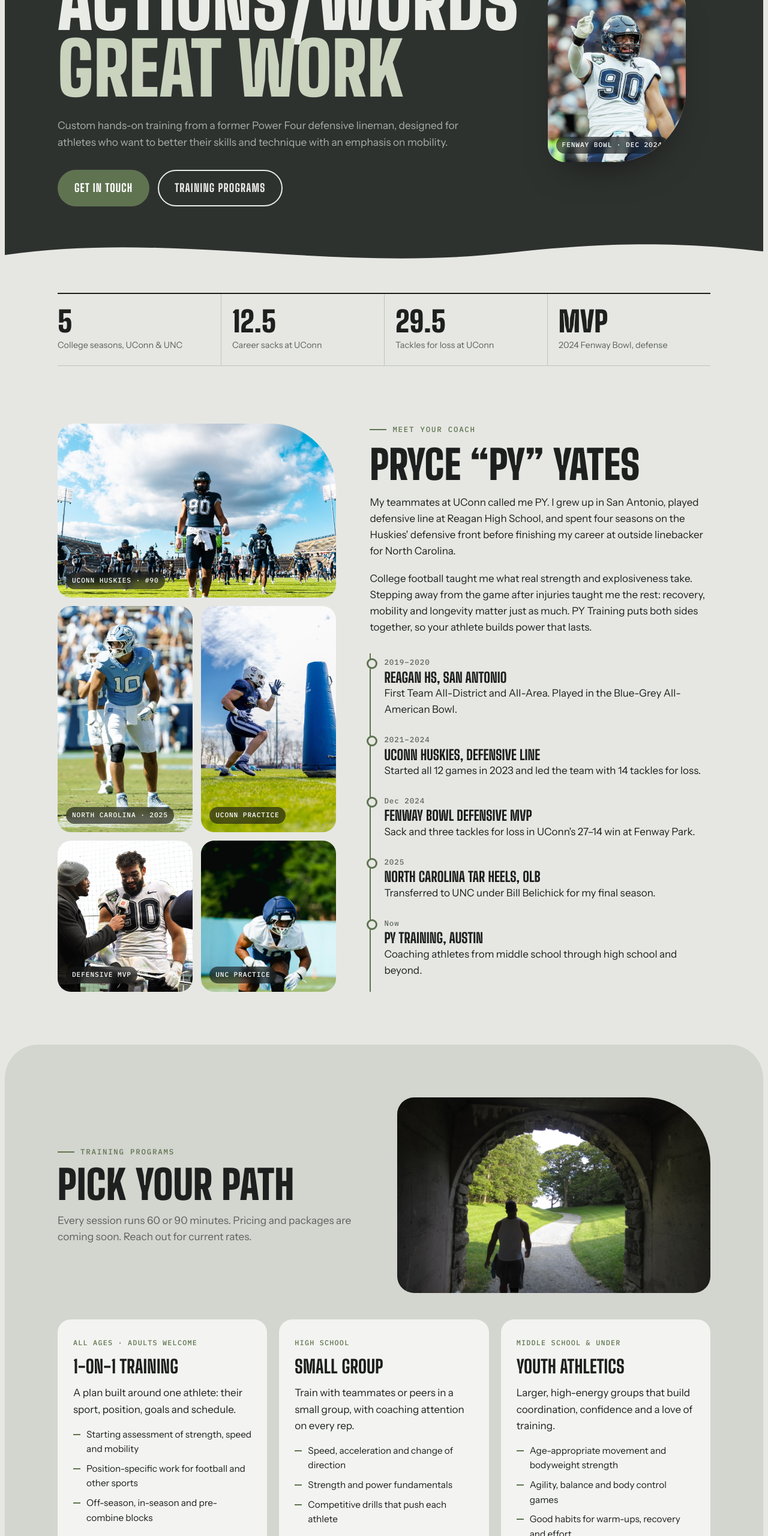
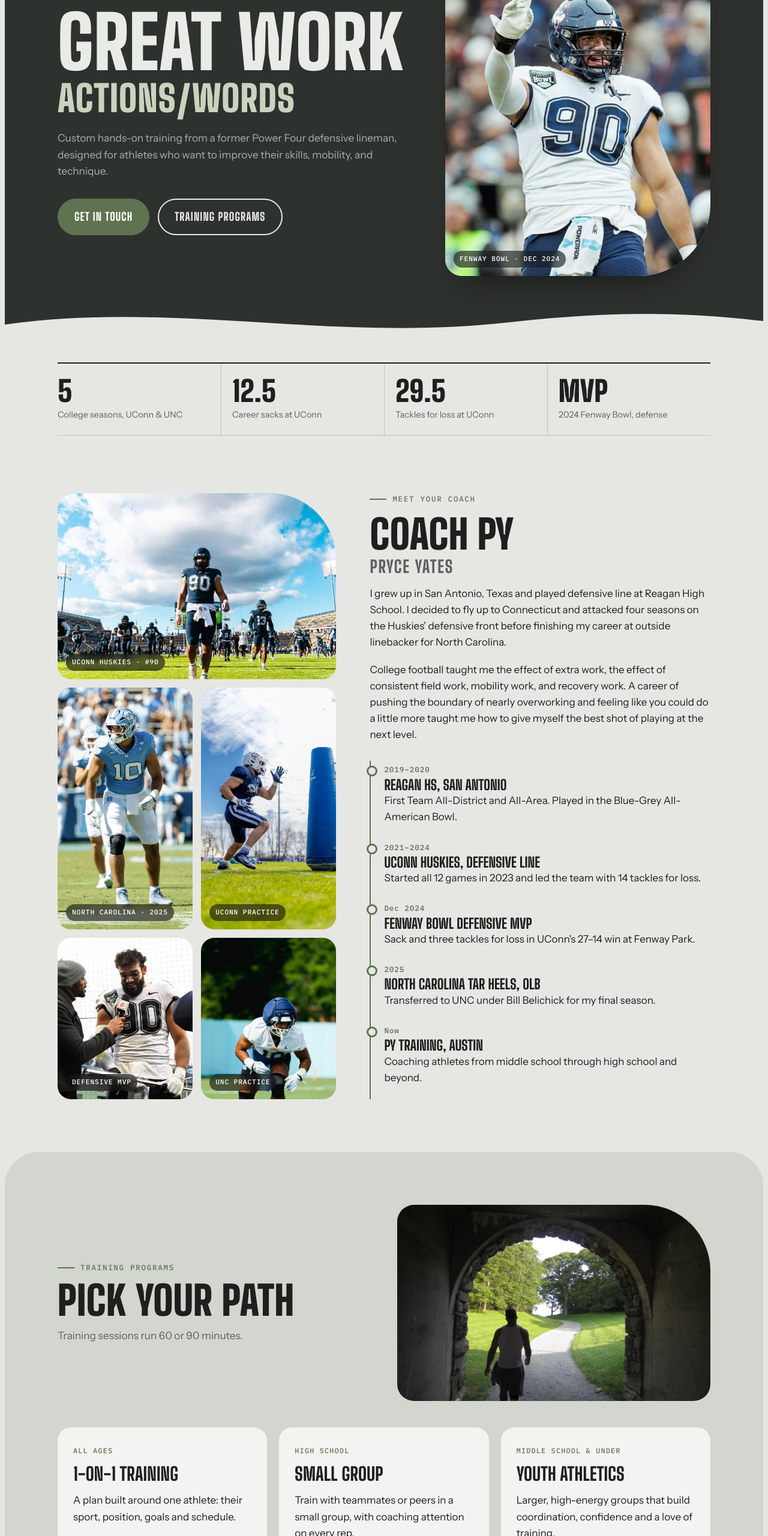
Before and after one commit to PryceYates/PYTraining, a plain HTML site: page index.html in a window 1280 px wide. Shown: the part 240-2800 px from the top of the page at 60% size. Drawn offline with Linux system fonts and the light colour scheme.

Commit message:
Add files via upload

```diff
--- a/index.html
+++ b/index.html
@@ -77,6 +77,7 @@ header{position:sticky;top:env(safe-area-inset-top,0px);z-index:9;background:var
 .hero .wrap{display:grid;grid-template-columns:1.15fr .85fr;gap:48px;align-items:center;padding-block:64px 120px;position:relative;z-index:1}
 .hero h1{font-size:clamp(3.6rem,10vw,7.6rem);font-weight:900}
 .hero h1 .soft{color:var(--moss-soft);display:block}
+.hero h1 .sub{font-size:.5em;margin-top:.15em;letter-spacing:.02em}
 :root[data-theme="dark"] .hero h1 .soft{color:var(--moss)}
 @media (prefers-color-scheme: dark){:root:not([data-theme="light"]) .hero h1 .soft{color:var(--moss)}}
 .hero p.lede{color:var(--on-dark-muted);margin-top:24px}
@@ -114,6 +115,7 @@ section{padding-block:88px}
   .about-photos .wide{aspect-ratio:16/10}
   .about-photos figure:nth-child(n+4){aspect-ratio:1}
 }
+.name-sub{display:block;font-size:.42em;font-weight:800;color:var(--muted);letter-spacing:.06em;margin-top:.35em}
 .about-copy{display:flex;flex-direction:column;gap:18px;min-width:0}
 .timeline{list-style:none;margin:12px 0 0;padding:0;display:flex;flex-direction:column;border-left:2px solid var(--moss)}
 .timeline li{padding:0 0 22px 22px;position:relative}
@@ -135,6 +137,10 @@ section{padding-block:88px}
 .prog li::before{content:"";position:absolute;left:0;top:.72em;width:12px;height:2px;background:var(--moss)}
 .prog .meta{margin-top:auto;padding-top:16px;border-top:1px solid var(--line);display:flex;justify-content:space-between;gap:10px;font-size:.88rem;color:var(--muted)}
 .prog .meta b{color:var(--ink);font-weight:600}
+.prog .meta{align-items:flex-end}
+.prog .meta .price{color:var(--muted)}
+.prog .meta .price b{font-family:var(--font-display);font-size:1.35rem;font-weight:800}
+.prog .meta span:last-child{text-align:right;color:var(--ink);font-weight:600}
 @media (max-width:900px){.prog-grid{grid-template-columns:1fr}}
 
 /* Session flow */
@@ -245,8 +251,8 @@ footer .logo{color:var(--on-dark);font-size:1.4rem}
     <div class="wrap">
       <div>
         <p class="eyebrow" style="color:var(--moss-soft)">Agility · Speed · Movement · Mobility</p>
-        <h1 style="margin-top:20px">Actions/Words<span class="soft">Great Work</span></h1>
-        <p class="lede">Custom hands-on training from a former Power Four defensive lineman, designed for athletes who want to better their skills and technique with an emphasis on mobility.</p>
+        <h1 style="margin-top:20px">Great Work<span class="soft sub">Actions/Words</span></h1>
+        <p class="lede">Custom hands-on training from a former Power Four defensive lineman, designed for athletes who want to improve their skills, mobility, and technique.</p>
         <div class="actions">
           <a class="btn btn-primary" href="#contact">Get in Touch</a>
           <a class="btn btn-ghost" href="#programs">Training Programs</a>
@@ -279,9 +285,9 @@ footer .logo{color:var(--on-dark);font-size:1.4rem}
       </div>
       <div class="about-copy">
         <p class="eyebrow">Meet your coach</p>
-        <h2>Pryce “PY” Yates</h2>
-        <p>My teammates at UConn called me PY. I grew up in San Antonio, played defensive line at Reagan High School, and spent four seasons on the Huskies' defensive front before finishing my career at outside linebacker for North Carolina.</p>
-        <p>College football taught me what real strength and explosiveness take. Stepping away from the game after injuries taught me the rest: recovery, mobility and longevity matter just as much. PY Training puts both sides together, so your athlete builds power that lasts.</p>
+        <h2>Coach PY<span class="name-sub">Pryce Yates</span></h2>
+        <p>I grew up in San Antonio, Texas and played defensive line at Reagan High School. I decided to fly up to Connecticut and attacked four seasons on the Huskies' defensive front before finishing my career at outside linebacker for North Carolina.</p>
+        <p>College football taught me the effect of extra work, the effect of consistent field work, mobility work, and recovery work. A career of pushing the boundary of nearly overworking and feeling like you could do a little more taught me how to give myself the best shot of playing at the next level.</p>
         <ol class="timeline">
           <li><span class="yr">2019–2020</span><strong>Reagan HS, San Antonio</strong>First Team All-District and All-Area. Played in the Blue-Grey All-American Bowl.</li>
           <li><span class="yr">2021–2024</span><strong>UConn Huskies, defensive line</strong>Started all 12 games in 2023 and led the team with 14 tackles for loss.</li>
@@ -299,21 +305,21 @@ footer .logo{color:var(--on-dark);font-size:1.4rem}
         <div class="section-head" style="margin:0">
           <p class="eyebrow">Training Programs</p>
           <h2>Pick your path</h2>
-          <p class="lede">Every session runs 60 or 90 minutes. Pricing and packages are coming soon. Reach out for current rates.</p>
+          <p class="lede">Training sessions run 60 or 90 minutes.</p>
         </div>
         <figure><img class="pic" src="img/archway.jpg" alt="Pryce walking through a stone archway toward a green field" loading="lazy"></figure>
       </div>
       <div class="prog-grid">
         <article class="prog">
-          <span class="tag">All ages · Adults welcome</span>
+          <span class="tag">All ages</span>
           <h3>1-on-1 Training</h3>
           <p>A plan built around one athlete: their sport, position, goals and schedule.</p>
           <ul>
-            <li>Starting assessment of strength, speed and mobility</li>
-            <li>Position-specific work for football and other sports</li>
-            <li>Off-season, in-season and pre-combine blocks</li>
+            <li>Starting assessment of skills and mobility</li>
+            <li>Position-specific work</li>
+            <li>Attention to detail on every rep</li>
           </ul>
-          <div class="meta"><span>Length</span><b>60 or 90 min</b></div>
+          <div class="meta"><span class="price"><b>$68</b> 60 min · <b>$98</b> 90 min<br>per session</span><span>1 athlete</span></div>
         </article>
         <article class="prog">
           <span class="tag">High school</span>
@@ -324,7 +330,7 @@ footer .logo{color:var(--on-dark);font-size:1.4rem}
             <li>Strength and power fundamentals</li>
             <li>Competitive drills that push each athlete</li>
           </ul>
-          <div class="meta"><span>Group size</span><b>Small, capped</b></div>
+          <div class="meta"><span class="price"><b>$38</b> 60 min · <b>$48</b> 90 min<br>per athlete</span><span>Small group</span></div>
         </article>
         <article class="prog">
           <span class="tag">Middle school &amp; under</span>
@@ -335,7 +341,7 @@ footer .logo{color:var(--on-dark);font-size:1.4rem}
             <li>Agility, balance and body control games</li>
             <li>Good habits for warm-ups, recovery and effort</li>
           </ul>
-          <div class="meta"><span>Group size</span><b>Larger groups</b></div>
+          <div class="meta"><span class="price"><b>$25</b> 60 min · <b>$30</b> 90 min<br>per athlete</span><span>Larger groups</span></div>
         </article>
       </div>
     </div>
@@ -410,7 +416,7 @@ footer .logo{color:var(--on-dark);font-size:1.4rem}
         <details><summary>Do I need to play football to train with you?</summary><p>No. Strength, speed and mobility help every sport. I train football players, basketball and soccer players, track athletes and adults who want to move better.</p></details>
         <details><summary>Should my athlete do 60 or 90 minutes?</summary><p>Younger athletes and first-timers usually start with 60 minutes. 90-minute sessions suit high school and older athletes who want extra strength and sport-specific work.</p></details>
         <details><summary>Is strength training safe for middle schoolers?</summary><p>Yes, when it's coached and age-appropriate. Youth groups focus on bodyweight strength, coordination and good movement before any heavy loading.</p></details>
-        <details><summary>How much does it cost?</summary><p>Pricing and session packages are coming soon. Send a message through the form below and I'll share current rates.</p></details>
+        <details><summary>How much does it cost?</summary><p>1-on-1 training is $68 for 60 minutes or $98 for 90 minutes. Small group sessions are $38 or $48 per athlete, and larger group sessions are $25 or $30 per athlete.</p></details>
         <details><summary>What's your cancellation policy?</summary><p>Policy details are coming soon.</p></details>
       </div>
     </div>
```
